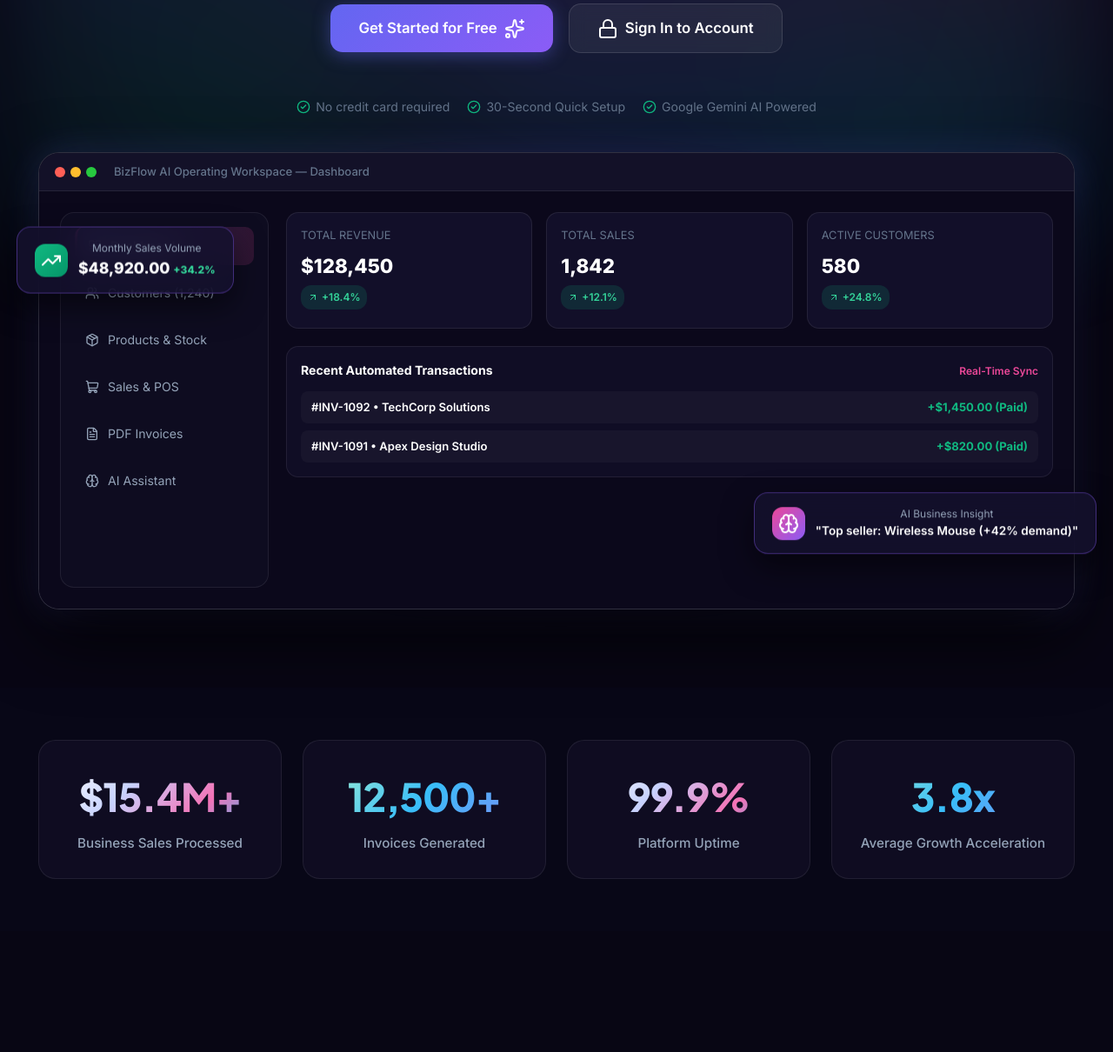
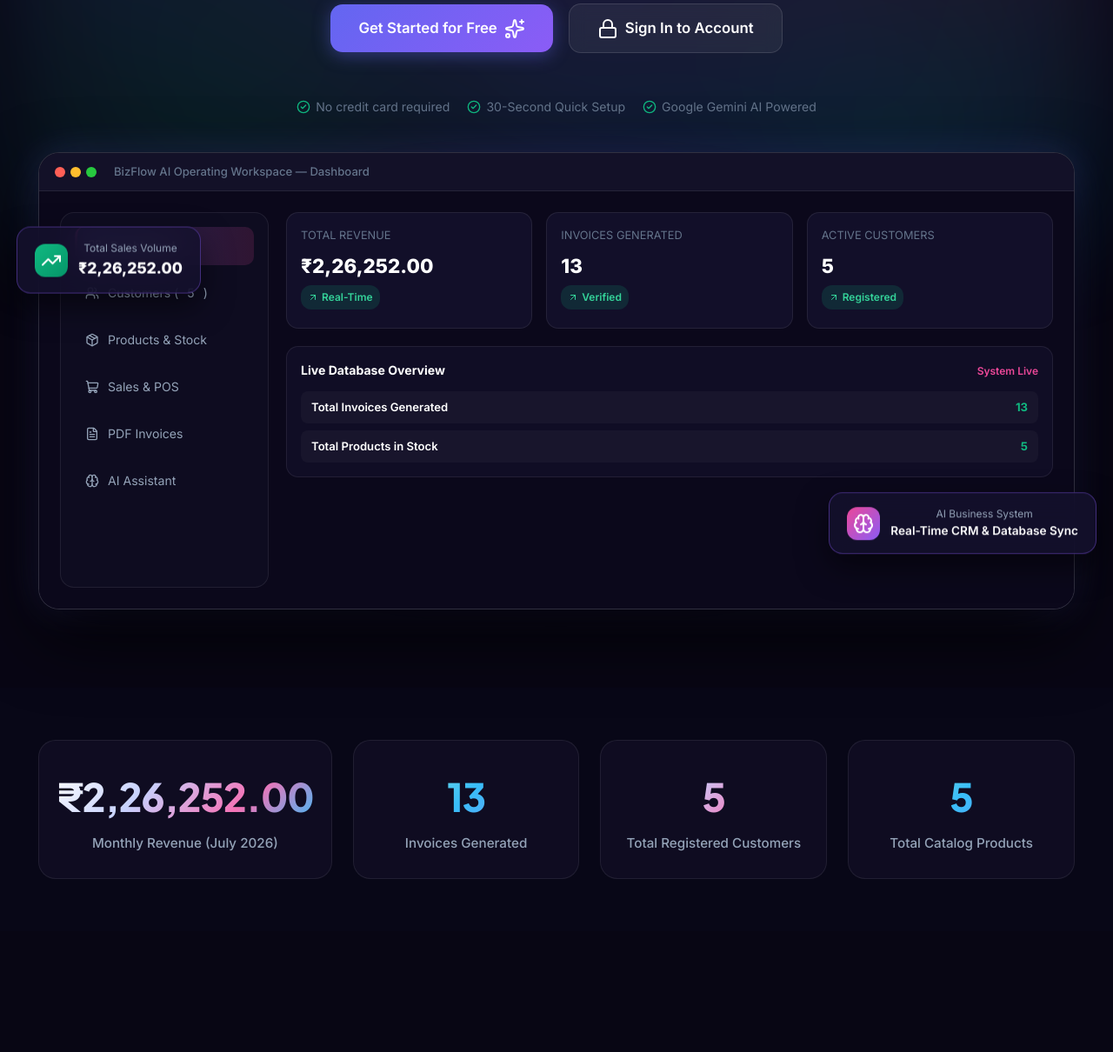
Before and after one commit to Mrrwuday45/bizflow, a Flask app: page / in a window 1280 px wide. Shown: the part 504-1714 px from the top of the page at 87% size. Run offline with Flask 3, Linux system fonts and the light colour scheme; data comes from the database, SQL or seed files in the repository; both versions use the stored data as it was after the commit.

Commit message:
updated the project

```diff
--- a/app.py
+++ b/app.py
@@ -147,7 +147,14 @@ def logout_route():
 def index():
     user_id = session.get('user_id')
     user = get_user_by_id(user_id) if user_id else None
-    return render_template('index.html', current_user=user)
+    stats = BusinessReporter.get_landing_statistics(user_id)
+    return render_template('index.html', current_user=user, stats=stats)
+
+@app.route('/landing-stats')
+def landing_stats_route():
+    user_id = session.get('user_id')
+    stats = BusinessReporter.get_landing_statistics(user_id)
+    return jsonify(stats)
 
 @app.route('/dashboard')
 @login_required
--- a/static/js/landing.js
+++ b/static/js/landing.js
@@ -73,6 +73,55 @@ document.addEventListener('DOMContentLoaded', () => {
     });
   });
 
+  // Dynamic Real-Time Stats Fetching from Flask Backend API (/landing-stats)
+  const fetchLandingStats = () => {
+    fetch('/landing-stats')
+      .then(res => res.json())
+      .then(data => {
+        if (!data) return;
+        const elRev = document.getElementById('stat-revenue');
+        const elInv = document.getElementById('stat-invoices');
+        const elCust = document.getElementById('stat-customers');
+        const elProd = document.getElementById('stat-products');
+
+        if (elRev) {
+          const revVal = data.monthly_revenue !== undefined ? data.monthly_revenue : (data.total_revenue || 0);
+          elRev.dataset.count = revVal;
+          elRev.innerText = `₹${revVal.toLocaleString('en-IN', {minimumFractionDigits: 2, maximumFractionDigits: 2})}`;
+        }
+        const elMonth = document.getElementById('stat-month-label');
+        if (elMonth && data.current_month) {
+          elMonth.innerText = data.current_month;
+        }
+        if (elInv) {
+          elInv.dataset.count = data.invoice_count || 0;
+          elInv.innerText = (data.invoice_count || 0).toLocaleString();
+        }
+        if (elCust) {
+          elCust.dataset.count = data.customer_count || 0;
+          elCust.innerText = (data.customer_count || 0).toLocaleString();
+        }
+        if (elProd) {
+          elProd.dataset.count = data.product_count || 0;
+          elProd.innerText = (data.product_count || 0).toLocaleString();
+        }
+
+        // Update mockup indicators
+        document.querySelectorAll('.mockup-total-revenue').forEach(el => {
+          el.innerText = `₹${(data.total_revenue || 0).toLocaleString('en-IN', {minimumFractionDigits: 2, maximumFractionDigits: 2})}`;
+        });
+        document.querySelectorAll('.mockup-total-invoices').forEach(el => {
+          el.innerText = (data.invoice_count || 0).toLocaleString();
+        });
+        document.querySelectorAll('.mockup-total-customers').forEach(el => {
+          el.innerText = (data.customer_count || 0).toLocaleString();
+        });
+      })
+      .catch(err => console.log('Notice: Stats API fetch:', err));
+  };
+
+  fetchLandingStats();
+
   // Animated Counter on Scroll for Metrics
   const metricNums = document.querySelectorAll('.lp-metric-num');
   let animated = false;
@@ -88,26 +137,37 @@ document.addEventListener('DOMContentLoaded', () => {
     if (sectionPos < screenPos) {
       animated = true;
       metricNums.forEach(num => {
-        const targetStr = num.dataset.count;
+        const targetStr = num.dataset.count || num.innerText;
         if (!targetStr) return;
-        const target = parseFloat(targetStr.replace(/[^0-9.]/g, ''));
-        const prefix = targetStr.match(/^[^0-9.]+/)?.[0] || '';
-        const suffix = targetStr.match(/[^0-9.]+$|\+/)?.[0] || '';
+        const target = parseFloat(targetStr.replace(/[^0-9.]/g, '')) || 0;
+        const isCurrency = num.id === 'stat-revenue' || num.innerText.includes('₹');
 
         let start = 0;
-        const duration = 1500;
+        const duration = 1200;
         const stepTime = 30;
         const steps = duration / stepTime;
         const increment = target / steps;
 
+        if (target === 0) {
+          num.innerText = isCurrency ? '₹0.00' : '0';
+          return;
+        }
+
         const timer = setInterval(() => {
           start += increment;
           if (start >= target) {
-            num.innerText = targetStr;
+            if (isCurrency) {
+              num.innerText = `₹${target.toLocaleString('en-IN', {minimumFractionDigits: 2, maximumFractionDigits: 2})}`;
+            } else {
+              num.innerText = Math.round(target).toLocaleString();
+            }
             clearInterval(timer);
           } else {
-            const formatted = Number.isInteger(target) ? Math.floor(start) : start.toFixed(1);
-            num.innerText = `${prefix}${formatted}${suffix}`;
+            if (isCurrency) {
+              num.innerText = `₹${start.toLocaleString('en-IN', {minimumFractionDigits: 2, maximumFractionDigits: 2})}`;
+            } else {
+              num.innerText = Math.floor(start).toLocaleString();
+            }
           }
         }, stepTime);
       });
--- a/templates/index.html
+++ b/templates/index.html
@@ -103,8 +103,8 @@
                         <i data-lucide="trending-up"></i>
                     </div>
                     <div>
-                        <div style="font-size:0.75rem; color:#94A3B8;">Monthly Sales Volume</div>
-                        <div style="font-size:1.1rem; font-weight:800; color:white;">$48,920.00 <span style="font-size:0.75rem; color:#34D399;">+34.2%</span></div>
+                        <div style="font-size:0.75rem; color:#94A3B8;">Total Sales Volume</div>
+                        <div style="font-size:1.1rem; font-weight:800; color:white;" class="mockup-total-revenue">₹{{ "%.2f"|format(stats.total_revenue) }}</div>
                     </div>
                 </div>
 
@@ -114,8 +114,8 @@
                         <i data-lucide="brain"></i>
                     </div>
                     <div>
-                        <div style="font-size:0.75rem; color:#94A3B8;">AI Business Insight</div>
-                        <div style="font-size:0.85rem; font-weight:600; color:white;">"Top seller: Wireless Mouse (+42% demand)"</div>
+                        <div style="font-size:0.75rem; color:#94A3B8;">AI Business System</div>
+                        <div style="font-size:0.85rem; font-weight:600; color:white;">Real-Time CRM & Database Sync</div>
                     </div>
                 </div>
 
@@ -137,7 +137,7 @@
                                 <i data-lucide="layout-dashboard" style="width:16px;"></i> Dashboard
                             </div>
                             <div class="lp-mockup-nav-item">
-                                <i data-lucide="users" style="width:16px;"></i> Customers (1,240)
+                                <i data-lucide="users" style="width:16px;"></i> Customers (<span class="mockup-total-customers">{{ stats.customer_count }}</span>)
                             </div>
                             <div class="lp-mockup-nav-item">
                                 <i data-lucide="package" style="width:16px;"></i> Products & Stock
@@ -158,35 +158,35 @@
                             <div class="lp-mockup-stats-grid">
                                 <div class="lp-mockup-card">
                                     <div class="lp-mockup-card-title">TOTAL REVENUE</div>
-                                    <div class="lp-mockup-card-val">$128,450</div>
-                                    <div class="lp-mockup-badge lp-badge-up"><i data-lucide="arrow-up-right" style="width:12px;"></i> +18.4%</div>
+                                    <div class="lp-mockup-card-val mockup-total-revenue">₹{{ "%.2f"|format(stats.total_revenue) }}</div>
+                                    <div class="lp-mockup-badge lp-badge-up"><i data-lucide="arrow-up-right" style="width:12px;"></i> Real-Time</div>
                                 </div>
                                 <div class="lp-mockup-card">
-                                    <div class="lp-mockup-card-title">TOTAL SALES</div>
-                                    <div class="lp-mockup-card-val">1,842</div>
-                                    <div class="lp-mockup-badge lp-badge-up"><i data-lucide="arrow-up-right" style="width:12px;"></i> +12.1%</div>
+                                    <div class="lp-mockup-card-title">INVOICES GENERATED</div>
+                                    <div class="lp-mockup-card-val mockup-total-invoices">{{ stats.invoice_count }}</div>
+                                    <div class="lp-mockup-badge lp-badge-up"><i data-lucide="arrow-up-right" style="width:12px;"></i> Verified</div>
                                 </div>
                                 <div class="lp-mockup-card">
                                     <div class="lp-mockup-card-title">ACTIVE CUSTOMERS</div>
-                                    <div class="lp-mockup-card-val">580</div>
-                                    <div class="lp-mockup-badge lp-badge-up"><i data-lucide="arrow-up-right" style="width:12px;"></i> +24.8%</div>
+                                    <div class="lp-mockup-card-val mockup-total-customers">{{ stats.customer_count }}</div>
+                                    <div class="lp-mockup-badge lp-badge-up"><i data-lucide="arrow-up-right" style="width:12px;"></i> Registered</div>
                                 </div>
                             </div>
 
                             <!-- Mockup Transaction Table Preview -->
                             <div style="background: rgba(22, 19, 48, 0.5); border:1px solid rgba(255,255,255,0.08); border-radius:14px; padding:16px;">
                                 <div style="display:flex; justify-content:space-between; align-items:center; margin-bottom:12px;">
-                                    <span style="font-size:0.88rem; font-weight:700; color:white;">Recent Automated Transactions</span>
-                                    <span style="font-size:0.75rem; color:#EC4899; font-weight:600;">Real-Time Sync</span>
+                                    <span style="font-size:0.88rem; font-weight:700; color:white;">Live Database Overview</span>
+                                    <span style="font-size:0.75rem; color:#EC4899; font-weight:600;">System Live</span>
                                 </div>
                                 <div style="display:flex; flex-direction:column; gap:8px;">
                                     <div style="display:flex; justify-content:space-between; background:rgba(255,255,255,0.03); padding:8px 12px; border-radius:8px; font-size:0.82rem;">
-                                        <span style="color:white; font-weight:600;">#INV-1092 • TechCorp Solutions</span>
-                                        <span style="color:#10B981; font-weight:700;">+$1,450.00 (Paid)</span>
+                                        <span style="color:white; font-weight:600;">Total Invoices Generated</span>
+                                        <span style="color:#10B981; font-weight:700;" class="mockup-total-invoices">{{ stats.invoice_count }}</span>
                                     </div>
                                     <div style="display:flex; justify-content:space-between; background:rgba(255,255,255,0.03); padding:8px 12px; border-radius:8px; font-size:0.82rem;">
-                                        <span style="color:white; font-weight:600;">#INV-1091 • Apex Design Studio</span>
-                                        <span style="color:#10B981; font-weight:700;">+$820.00 (Paid)</span>
+                                        <span style="color:white; font-weight:600;">Total Products in Stock</span>
+                                        <span style="color:#10B981; font-weight:700;">{{ stats.product_count }}</span>
                                     </div>
                                 </div>
                             </div>
@@ -202,20 +202,20 @@
         <div class="lp-container">
             <div class="lp-metrics-grid">
                 <div class="lp-metric-card">
-                    <div class="lp-metric-num lp-gradient-text" data-count="$15.4M+">$0</div>
-                    <div class="lp-metric-label">Business Sales Processed</div>
+                    <div class="lp-metric-num lp-gradient-text" id="stat-revenue" data-count="{{ stats.monthly_revenue }}">₹{{ "%.2f"|format(stats.monthly_revenue) }}</div>
+                    <div class="lp-metric-label">Monthly Revenue (<span id="stat-month-label">{{ stats.current_month }}</span>)</div>
                 </div>
                 <div class="lp-metric-card">
-                    <div class="lp-metric-num lp-gradient-text-alt" data-count="12,500+">0</div>
+                    <div class="lp-metric-num lp-gradient-text-alt" id="stat-invoices" data-count="{{ stats.invoice_count }}">{{ stats.invoice_count }}</div>
                     <div class="lp-metric-label">Invoices Generated</div>
                 </div>
                 <div class="lp-metric-card">
-                    <div class="lp-metric-num lp-gradient-text" data-count="99.9%">0%</div>
-                    <div class="lp-metric-label">Platform Uptime</div>
+                    <div class="lp-metric-num lp-gradient-text" id="stat-customers" data-count="{{ stats.customer_count }}">{{ stats.customer_count }}</div>
+                    <div class="lp-metric-label">Total Registered Customers</div>
                 </div>
                 <div class="lp-metric-card">
-                    <div class="lp-metric-num lp-gradient-text-alt" data-count="3.8x">0x</div>
-                    <div class="lp-metric-label">Average Growth Acceleration</div>
+                    <div class="lp-metric-num lp-gradient-text-alt" id="stat-products" data-count="{{ stats.product_count }}">{{ stats.product_count }}</div>
+                    <div class="lp-metric-label">Total Catalog Products</div>
                 </div>
             </div>
         </div>
```
Also changed, not shown: ai_assistant.py (+16 -10 lines), reports.py (+41 -0 lines), crm_database.db.
